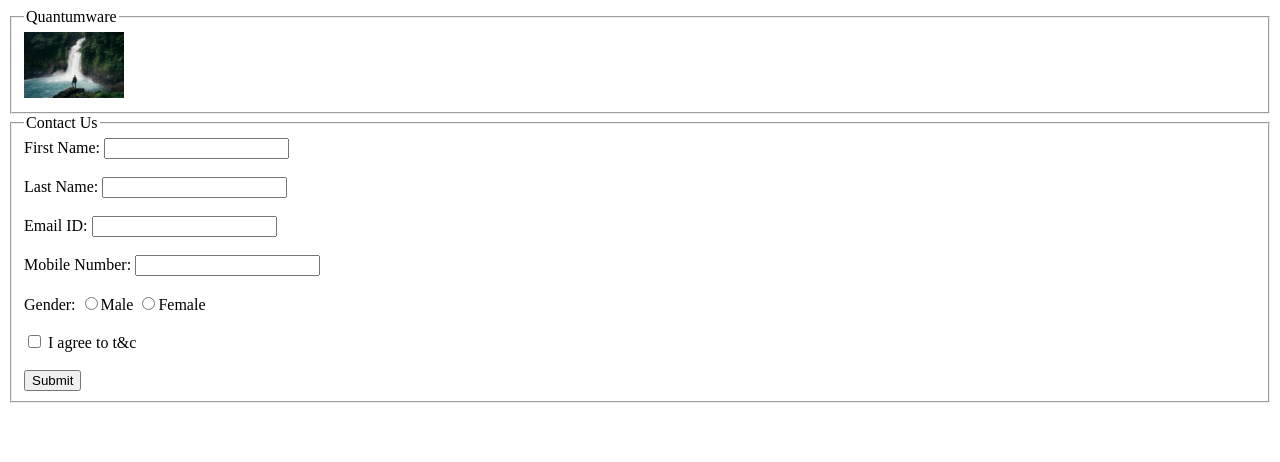
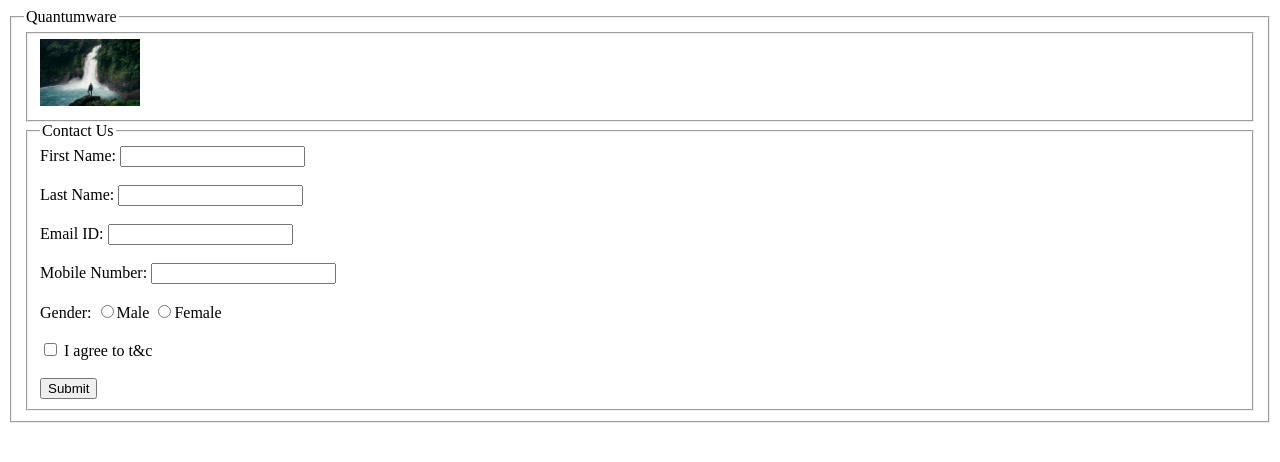
Before and after one commit to Saransh-Das/11905423, a plain HTML site: page form.html in a window 1280 px wide. Drawn offline with Linux system fonts and the light colour scheme.

Commit message:
Assignment 1 and 2

```diff
--- a/form.html
+++ b/form.html
@@ -10,6 +10,8 @@
     <section>
       <fieldset>
         <legend>Quantumware</legend>
+        <section>
+          <fieldset>
             <img src="./img-9.jpg" alt="image" width="100" />
           </fieldset>
         </section>
@@ -38,5 +40,7 @@
             </form>
           </fieldset>
         </section>
+      </fieldset>
+    </section>
   </body>
 </html>
```
Lines whose indentation alone changed are shown as unchanged.
